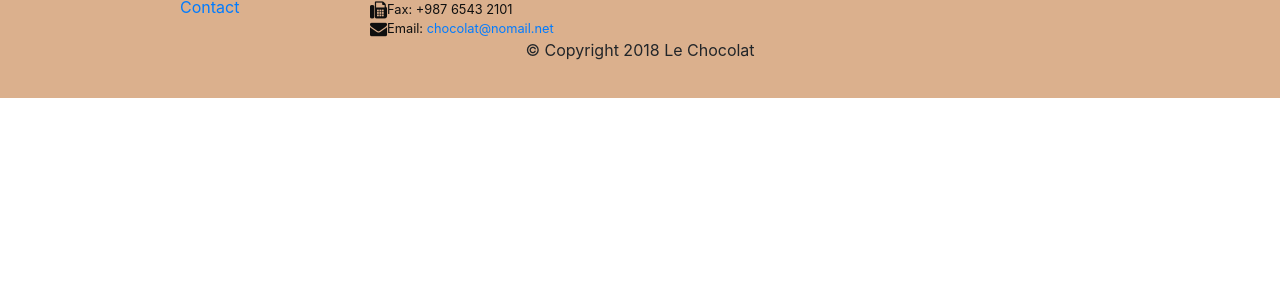
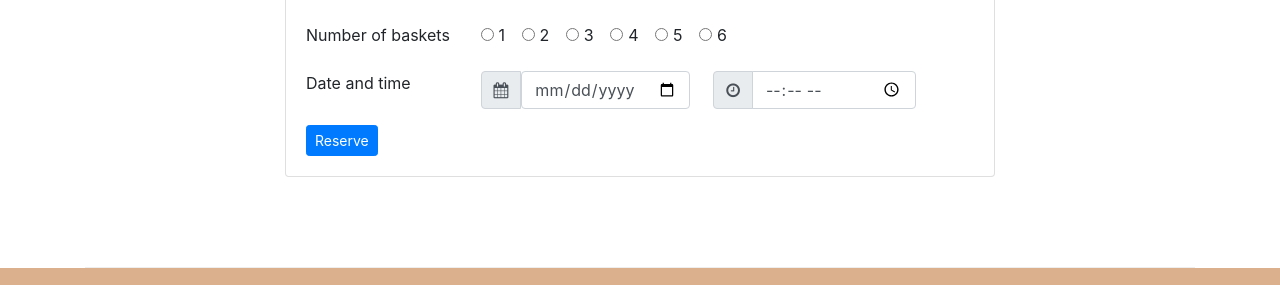
Before and after one commit to esarac74/leChocolat_enes, a website: page index.html in a window 1280 px wide. Shown: the part 1642-1927 px from the top of the page. Before the commit the page ends 1740 px from the top, so only its background shows below. Drawn offline with nearby package versions, Linux system fonts and the light colour scheme.

Commit message:
Bootstrap Assignment 9 Task 2

```diff
--- a/index.html
+++ b/index.html
@@ -37,18 +37,36 @@
         </div>
     </nav>
     <header class="jumbotron">
+
         <div class="container">
-            <div class="row row=header">
+
+            <div class="row row-header align-items-center">
+
                 <div class="col-12 col-sm-8">
+
                     <h1>Le Chocolat</h1>
+
                     <p>We combine experience with creativity to create innovative tastes based on classic chocolate
+
                         recipes. Our creations will travel you in the chocolate world!</p>
+
                 </div>
+
                 <div class="col col-sm">
+
                     <img src="images/logo.png" class="img-fluid">
-            </div></div>
 
+                </div>
 
+                <div class="col col-sm ">
+
+                    <a href="#thiscard" class="btn btn-sm bg-warning">Reserve your baskets</a>
+
+                </div>
+
+            </div>
+
+        </div>
 
     </header>
 
@@ -112,8 +130,81 @@
                     </div>
                 </div>
             </div>
+
+        </div>
+        <div class="row row-content align-items-center justify-content-center">
+            <div class="col-12 col-sm-8">
+                <div class="card">
+                    <h3 class="card header bg-warning text-white" id="thiscard">Reserve Your Basket</h3>
+                    <div class="card-body">
+                        <form>
+                            <div class="form-group row">
+                                <label class="col-12 col-sm-3">Number of baskets</label>
+                                <div class="col col-sm">
+                                    <div class="form-check form-check-inline">
+                                        <input class="form-check-input" type="radio" name="inlineRadioOptions"
+                                            id="inlineRadio1" value="option1">
+                                        <label class="form-check-label" for="inlineRadio1">1</label>
+                                    </div>
+                                    <div class="form-check form-check-inline">
+                                        <input class="form-check-input" type="radio" name="inlineRadioOptions"
+                                            id="inlineRadio2" value="option2">
+                                        <label class="form-check-label" for="inlineRadio2">2</label>
+                                    </div>
+                                    <div class="form-check form-check-inline">
+                                        <input class="form-check-input" type="radio" name="inlineRadioOptions"
+                                            id="inlineRadio3" value="option3">
+                                        <label class="form-check-label" for="inlineRadio3">3</label>
+                                    </div>
+                                    <div class="form-check form-check-inline">
+                                        <input class="form-check-input" type="radio" name="inlineRadioOptions"
+                                            id="inlineRadio4" value="option4">
+                                        <label class="form-check-label" for="inlineRadio4">4</label>
+                                    </div>
+                                    <div class="form-check form-check-inline">
+                                        <input class="form-check-input" type="radio" name="inlineRadioOptions"
+                                            id="inlineRadio5" value="option5">
+                                        <label class="form-check-label" for="inlineRadio5">5</label>
+                                    </div>
+                                    <div class="form-check form-check-inline">
+                                        <input class="form-check-input" type="radio" name="inlineRadioOptions"
+                                            id="inlineRadio6" value="option6">
+                                        <label class="form-check-label" for="inlineRadio6">6</label>
                                     </div>
                                 </div>
+                            </div>
+                            <div class="form-group row">
+                                <label class="col-12 col-sm-3">Date and time</label>
+                                <div class="input-group col-12 col-sm-4">
+                                    <div class="input-group-prepend">
+                                        <span class="input-group-text" id="date"><i class="fa fa-calendar"
+                                                aria-hidden="true"></i></span>
+                                        <input type="date" class="form-control" name="myDate">
+                                    </div>
+
+
+                                </div>
+                                <div class="input-group col-12 col-sm-4">
+                                    <div class="input-group-prepend">
+                                        <span class="input-group-text" id="time"><i class="fa fa-clock-o"
+                                                aria-hidden="true"></i></span>
+
+                                    </div>
+                                    <input type="time" class="form-control" id="timeInput">
+                                </div>
+                            </div>
+
+                            <button type="submit" class="btn btn-primary btn-sm">Reserve</button>
+
+                        </form>
+
+                    </div>
+                </div>
+            </div>
+        </div>
+    </div>
+    </div>
+
 
 
     <footer class="footer">
@@ -136,12 +227,13 @@
                         HAWAII<br>
                         <i class="fa fa-phone fa-lg"></i> Tel.: +987 6543 2100<br>
                         <i class="fa fa-fax fa-lg"></i>Fax: +987 6543 2101<br>
-                        <i class="fa fa-envelope fa-lg"></i>Email: <a href="mailto:chocolat@nomail.net">chocolat@nomail.net</a>
+                        <i class="fa fa-envelope fa-lg"></i>Email: <a
+                            href="mailto:chocolat@nomail.net">chocolat@nomail.net</a>
                     </address>
                 </div>
                 <div class="col-sm align-self-center">
                     <div style="text-align:center">
-                        <a class="btn btn-social-icon btn-google-plus" href ="http://google.com/+">
+                        <a class="btn btn-social-icon btn-google-plus" href="http://google.com/+">
                             <i class="fa fa-google-plus"></i></a>
                         <a class="btn btn-social-icon btn-facebook" href="http://www.facebook.com/profile.php?id=">
                             <i class="fa fa-facebook"></i></a>
```
Lines whose indentation alone changed are shown as unchanged.
